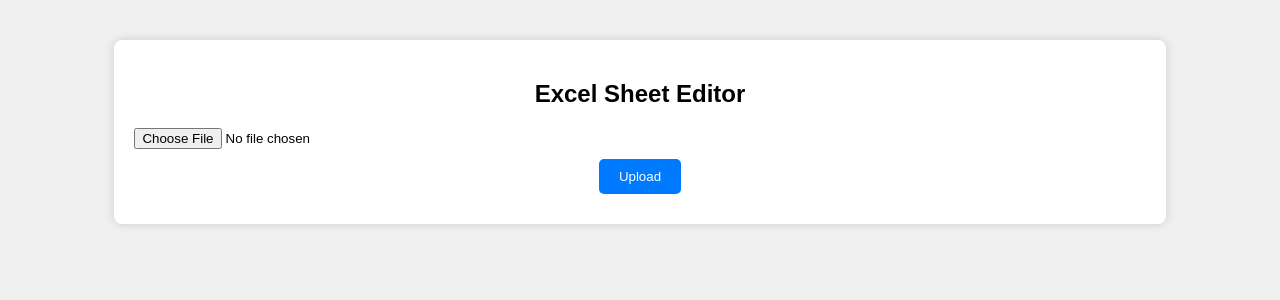
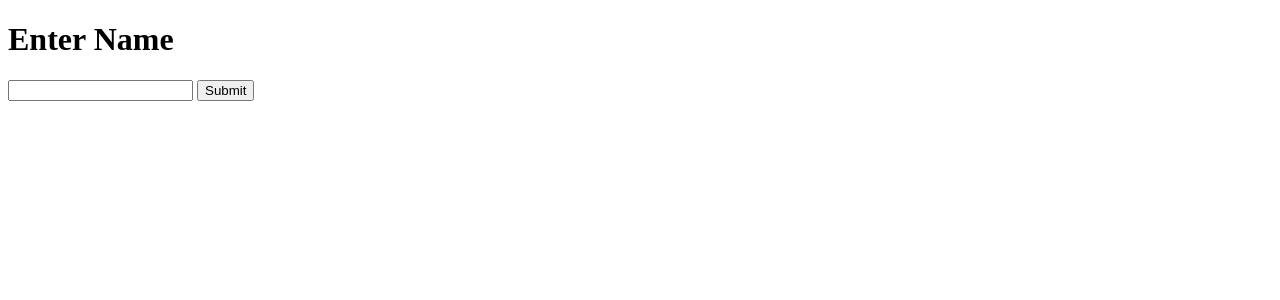
Before and after one commit to Saisreegit/chipsafety, a Flask app: page / in a window 1280 px wide. Shown: the top 300 px of the page. Run offline with Flask 3, Linux system fonts and the light colour scheme.

Commit message:
index.html

```diff
--- a/templates/index.html
+++ b/templates/index.html
@@ -1,129 +1,16 @@
 <!DOCTYPE html>
-<html lang="en">
+<html>
 <head>
-  <meta charset="UTF-8" />
-  <title>Excel Editor</title>
-  <style>
-    body { font-family: sans-serif; text-align: center; background: #f0f0f0; }
-    .container { background: white; padding: 20px; margin: 40px auto; width: 80%; border-radius: 8px; box-shadow: 0 0 10px #ccc; }
-    table { border-collapse: collapse; width: 100%; margin-top: 20px; }
-    th, td { border: 1px solid #aaa; padding: 8px; }
-    input, select { width: 100%; border: none; background: transparent; text-align: center; }
-    button { padding: 10px 20px; margin: 10px; background: #007bff; color: white; border: none; border-radius: 5px; cursor: pointer; }
-    button:hover { background: #0056b3; }
-  </style>
+    <title>Test RDS Connection</title>
 </head>
 <body>
-  <div class="container">
-    <h2>Excel Sheet Editor</h2>
-    <form id="uploadForm">
-      <input type="file" id="fileInput" accept=".xlsx, .xls" required />
-      <button type="submit">Upload</button>
+    <h1>Enter Name</h1>
+    <form method="POST">
+        <input type="text" name="name" required>
+        <input type="submit" value="Submit">
     </form>
-
-    <div id="sheetControls" style="display:none;">
-      <label for="sheetSelector">Select Sheet:</label>
-      <select id="sheetSelector" onchange="loadSheet()"></select>
-      <button onclick="saveSheet()">Save Sheet</button>
-      <button onclick="downloadExcel()">Download File</button>
-    </div>
-
-    <div id="editor"></div>
-  </div>
-
-<script>
-  let fileName = "", currentSheet = "", currentData = [], allSheets = {};
-
-  document.getElementById("uploadForm").addEventListener("submit", function (e) {
-    e.preventDefault();
-    const file = document.getElementById("fileInput").files[0];
-    const formData = new FormData();
-    formData.append("file", file);
-
-    fetch("/upload", { method: "POST", body: formData })
-      .then(res => res.json())
-      .then(data => {
-        if (data.error) {
-          alert("❌ Upload failed: " + data.error);
-          return;
-        }
-
-        alert("✅ File uploaded and logged to DB!");
-
-        fileName = data.filename;
-        const selector = document.getElementById("sheetSelector");
-        selector.innerHTML = "";
-
-        data.sheets.forEach((sheet, idx) => {
-          const opt = document.createElement("option");
-          opt.value = sheet;
-          opt.textContent = sheet;
-          selector.appendChild(opt);
-        });
-
-        document.getElementById("sheetControls").style.display = "block";
-        selector.selectedIndex = 0;
-        loadSheet(); // Display first sheet
-      });
-  });
-
-  function loadSheet() {
-    const sheet = document.getElementById("sheetSelector").value;
-    currentSheet = sheet;
-
-    fetch(`/edit?filename=${fileName}&sheet=${sheet}`)
-      .then(res => res.json())
-      .then(data => {
-        currentData = data.data;
-        renderTable(data.columns, data.data, data.dropdowns || {});
-      });
-  }
-
-  function renderTable(columns, data, dropdowns) {
-    let html = "<table><tr>";
-    columns.forEach(col => html += `<th>${col}</th>`);
-    html += "</tr>";
-
-    data.forEach((row, rowIndex) => {
-      html += "<tr>";
-      columns.forEach(col => {
-        const val = row[col] || "";
-        if (dropdowns[col]) {
-          html += `<td><select onchange="updateCell(${rowIndex}, '${col}', this.value)">`;
-          dropdowns[col].forEach(opt => {
-            const selected = opt === val ? "selected" : "";
-            html += `<option value="${opt}" ${selected}>${opt}</option>`;
-          });
-          html += `</select></td>`;
-        } else {
-          html += `<td><input type="text" value="${val}" oninput="updateCell(${rowIndex}, '${col}', this.value)"/></td>`;
-        }
-      });
-      html += "</tr>";
-    });
-
-    html += "</table>";
-    document.getElementById("editor").innerHTML = html;
-  }
-
-  function updateCell(row, col, value) {
-    currentData[row][col] = value;
-  }
-
-  function saveSheet() {
-    fetch("/save", {
-      method: "POST",
-      headers: { "Content-Type": "application/json" },
-      body: JSON.stringify({ filename: fileName, sheet: currentSheet, data: currentData })
-    })
-      .then(res => res.json())
-      .then(data => alert(data.message));
-  }
-
-  function downloadExcel() {
-    const name = prompt("Enter filename:", "Edited_File.xlsx");
-    if (name) window.location.href = `/download?filename=${fileName}&custom_name=${name}`;
-  }
-</script>
+    {% if message %}
+    <p>{{ message }}</p>
+    {% endif %}
 </body>
 </html>
```
